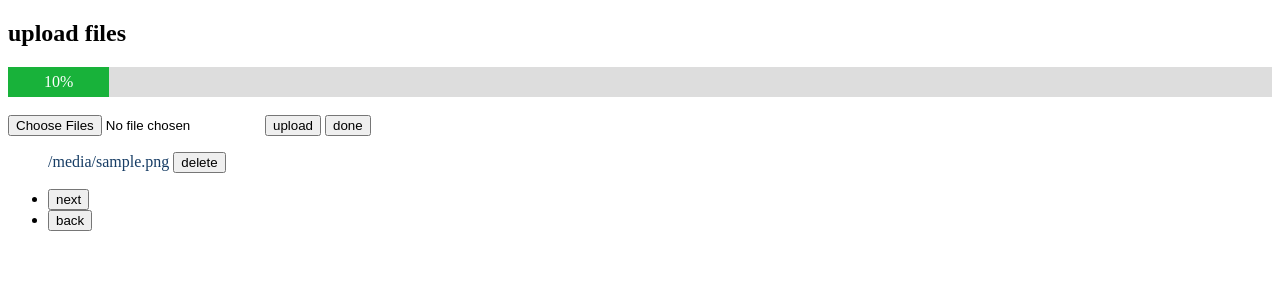
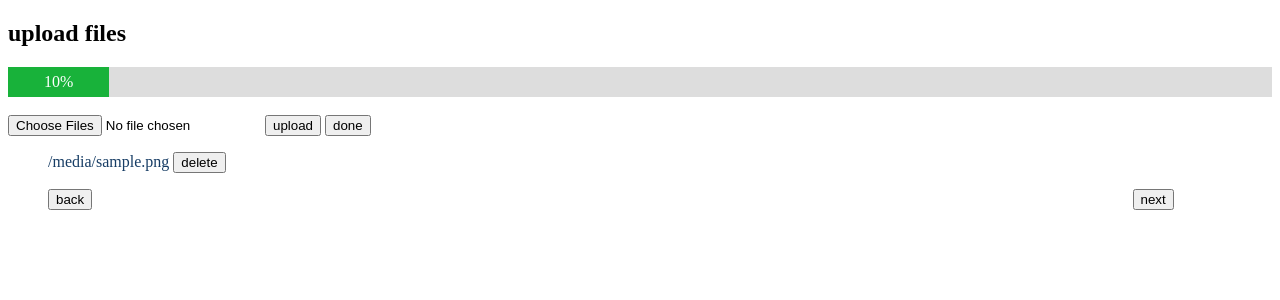
Before and after one commit to Senadeera-NK/files-devider---project, a Flask app: template templates/upload.html in a window 1280 px wide. Shown: the top 300 px of the page. Run offline with Flask 2, Linux system fonts and the light colour scheme; the template is opened without the code that fills it: most values are stand-ins (such as "Sample title", 1, 10 or a date in 2020); some libraries are stand-ins or nearby versions.

Commit message:
2022/10/11 -5

```diff
--- a/static/main.css
+++ b/static/main.css
@@ -22,9 +22,22 @@
 }
 
 /* next and back buttons lists */
+.page_toggle_buttons{
+  bottom: 10px;
+}
 .page_toggle_buttons ul{
-
+  list-style-type: none;
+  overflow: hidden;
 }
 .page_toggle_buttons li{
-
+  float: left;
+  padding-left: 85%;
+  padding-bottom: 0;
 }
+#left_btn{
+  padding-left: 0rem;
+}
+#right_btn{
+  padding-top: 0%;
+  padding-right: 0rem;
+}
--- a/templates/upload.html
+++ b/templates/upload.html
@@ -29,9 +29,11 @@
     {% endfor %}
   </ul>
 
-  <ul class="page_toggle_buttons">
-  <li><input type="button" value="next"></li>
-  <li><input type="button" value="back"></li>
-  </ul>
+  <div class="page_toggle_buttons">
+    <ul>
+      <li id="left_btn"><input type="button" value="back"></li>
+      <li id="right_btn"><input type="button" value="next"></li>
+    </ul>
+  </div>
 </body>
 </html>
```
Also changed, not shown: 2 other files.
